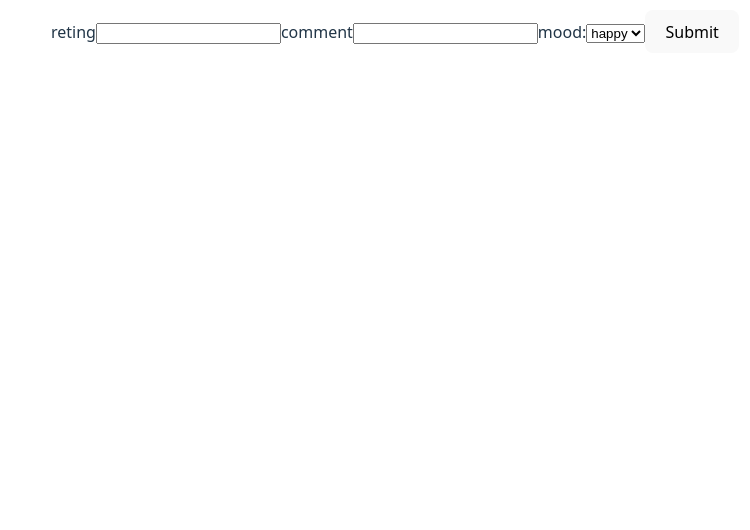
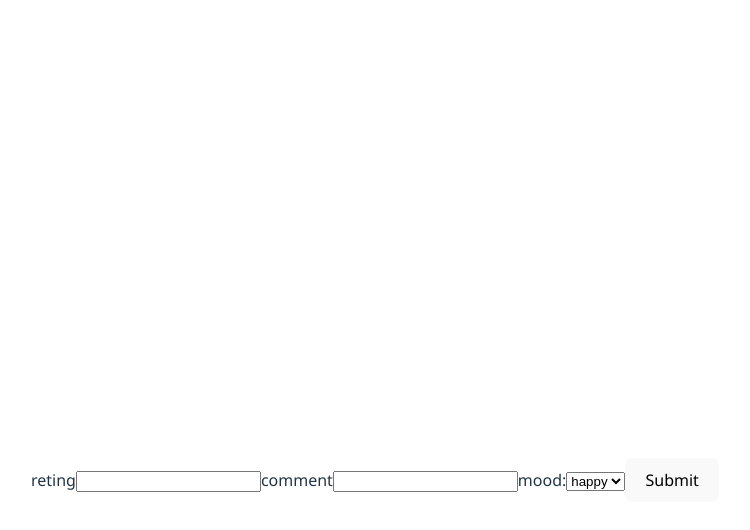
Before and after one commit to maryamlutbaishi/TMS-frontend, a React (Vite) app: page /review in a window 1280 px wide. Shown: the top 530 px of the page, without its empty margins (245-995 px from the left). Built offline with nearby package versions, Linux system fonts and the light colour scheme; no server answers.

Commit message:
lists list style

```diff
--- a/components/SearchMovie/SearchMovie.jsx
+++ b/components/SearchMovie/SearchMovie.jsx
@@ -8,7 +8,6 @@ const SearchMovie = () => {
   const [searchData, setSearchData] = useState({});
   const [searchResult, setSearchResult] = useState([]);
   const handleChange = async (event) => {
-    console.log("works");
     setSearchData({ ...searchData, [event.target.name]: event.target.value });
     const foundMovies = await axios.get(
       `${import.meta.env.VITE_BACKEND_URL}/movies/search`,
@@ -16,8 +15,6 @@ const SearchMovie = () => {
     );
 
     setSearchResult(foundMovies.data);
-    console.log(foundMovies.data.results);
-    console.log(searchResult);
   };
 
   return (
@@ -37,7 +34,6 @@ const SearchMovie = () => {
             className="one-movie"
             onClick={() => {
               navigate(`/movies/${movie.id}`);
-              console.log("clicked");
             }}
           >
             <h3>{movie.title ? movie.title : movie.name}</h3>
--- /dev/null
+++ b/components/allLists/allLists.css
@@ -0,0 +1,48 @@
+body {
+  position: relative;
+  display: flex;
+  flex-direction: column;
+  height: 100vh;
+  font-family: "Segoe UI", Tahoma, Geneva, Verdana, sans-serif;
+  background-color: #fff;
+  padding: 20px;
+  padding-top: 80px;
+  width: calc(100% - 4rem);
+  max-width: 1200px;
+  justify-content: center;
+}
+
+/* .habits-container {
+  padding: 20px;
+} */
+
+.list {
+  margin-bottom: 1.2rem;
+  display: flex;
+  flex-direction: row;
+  gap: 50px;
+  border-radius: 34px;
+  border: 1px solid #ddd;
+  position: relative;
+  padding: 2.8rem;
+  width: 60rem;
+}
+.add-button {
+  margin-bottom: 1.2rem;
+  display: flex;
+  flex-direction: row;
+  gap: 50px;
+  border-radius: 34px;
+  border: 1px solid #ddd;
+  position: relative;
+  padding: 2.8rem;
+  width: 20%;
+  margin-left: 450px;
+  font-size: 30px;
+}
+
+.lists-container {
+  display: flex;
+  flex-direction: column;
+  justify-content: center;
+}
--- a/components/allLists/allLists.jsx
+++ b/components/allLists/allLists.jsx
@@ -1,11 +1,11 @@
 import { useState, useEffect } from "react";
 import axios from "axios";
+import "./allLists.css";
 
 const AllLists = () => {
   const [lists, setLists] = useState([]);
   const getAllLists = async () => {
     const result = await axios.get(`${import.meta.env.VITE_BACKEND_URL}/list`);
-    console.log(result);
     setLists(result.data);
   };
   useEffect(() => {
@@ -13,14 +13,24 @@ const AllLists = () => {
   }, []);
   return (
     <>
+      <div className="lists-container">
+        <div>
           <ul>
             {lists.map((list, index) => {
-          return <p key={index}>{list.name}</p>;
+              return (
+                <div className="list">
+                  <p key={index}>{list.name}</p>
+                </div>
+              );
             })}
           </ul>
+        </div>
+        <div>
           <a href="lists/new">
-        <button>add</button>
+            <button className="add-button">add</button>
           </a>
+        </div>
+      </div>
     </>
   );
 };
```
Lines whose indentation alone changed are shown as unchanged.
